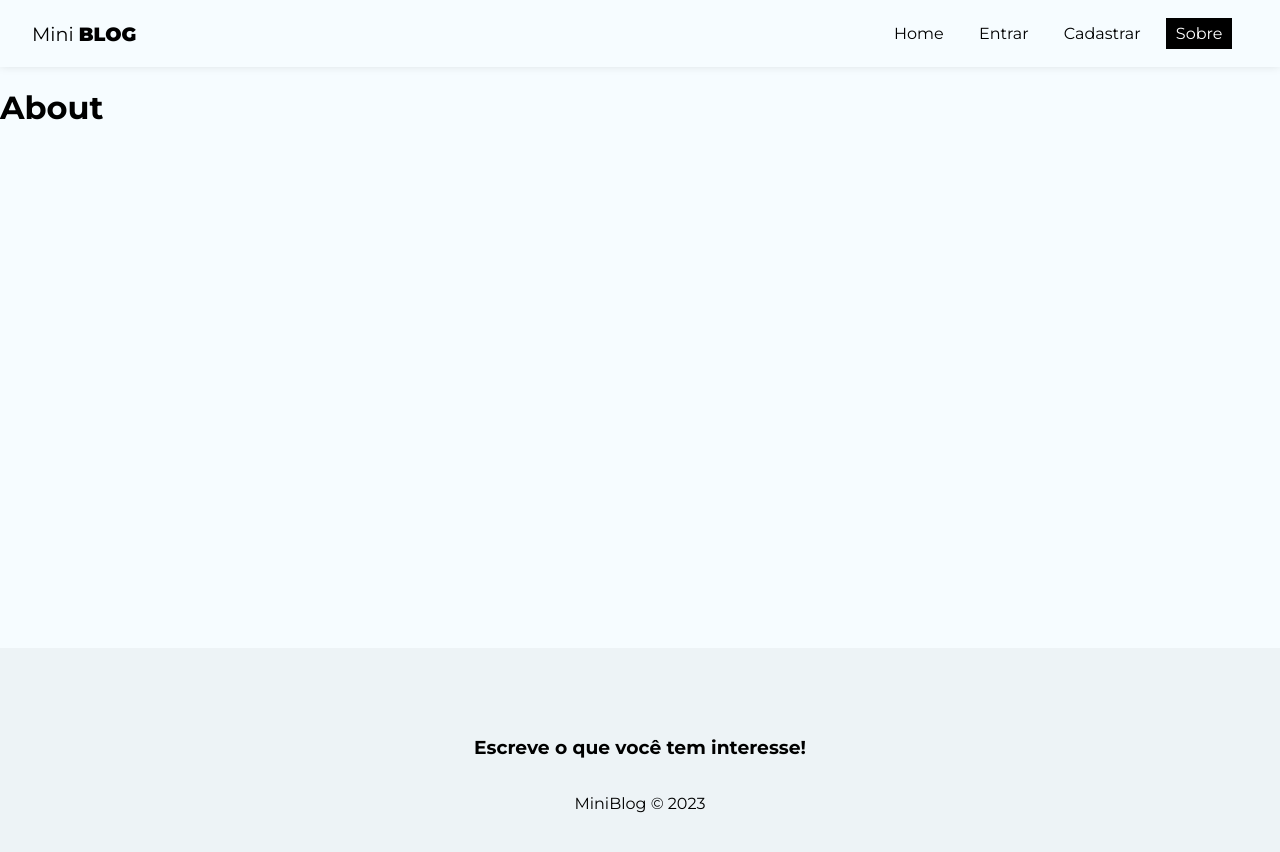
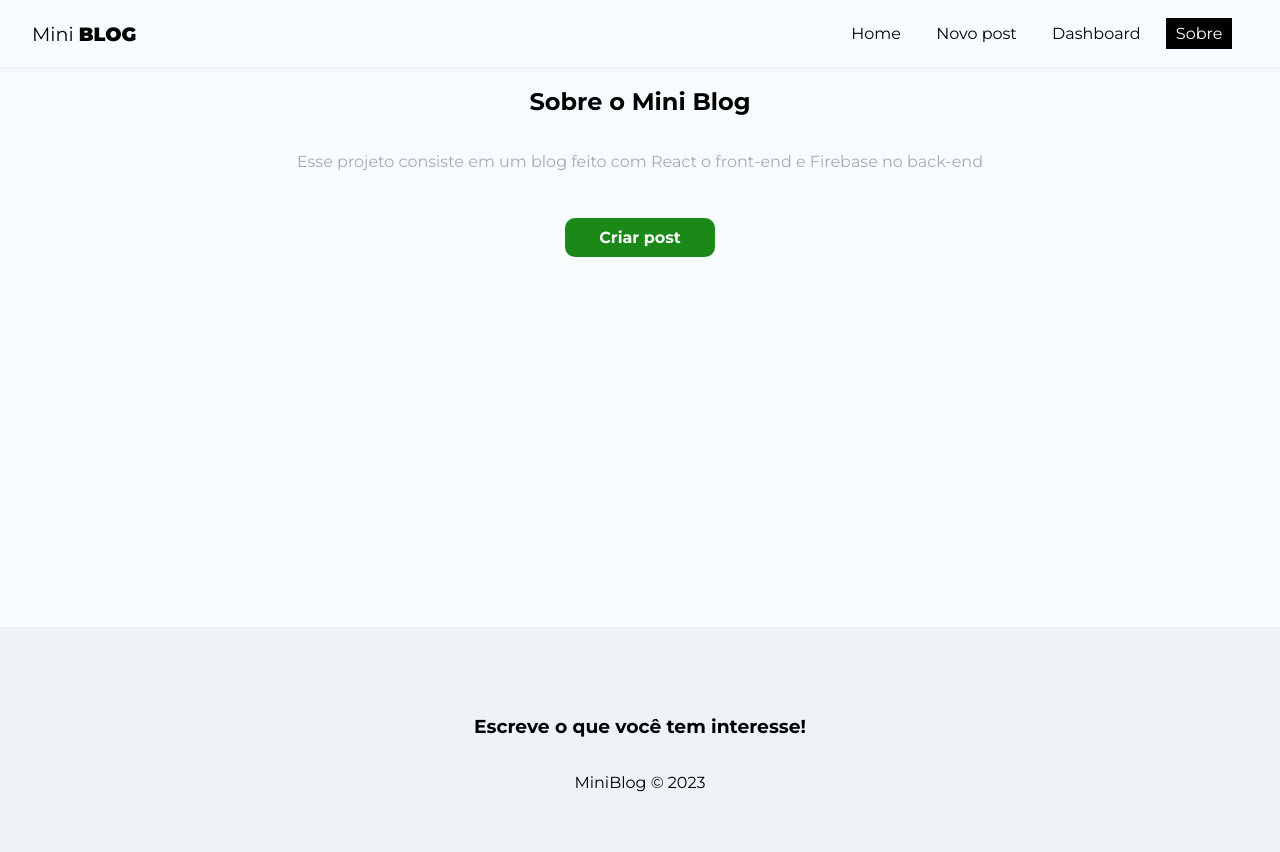
Before and after one commit to felippefsantana/mini-blog, a React (Create React App) app: page /about in a window 1280 px wide. Shown: the top 852 px of the page. Built offline with nearby package versions, Linux system fonts and the light colour scheme; no server answers; sample sign-in values are in the browser's storage.

Commit message:
authenticated routes and page about

```diff
--- a/src/App.js
+++ b/src/App.js
@@ -19,6 +19,8 @@
 import Footer from './components/Footer';
 import Login from './pages/Login/Login';
 import Register from './pages/Register/Register';
+import CreatePost from './pages/CreatePost/CreatePost';
+import Dashboard from './pages/Dashboard/Dashboard';
 
 function App() {
   const [user, setUser] = useState(undefined);
@@ -45,8 +47,10 @@
             <Routes>
               <Route path="/" element={<Home />}></Route>
               <Route path="/about" element={<About />}></Route>
-              <Route path="/login" element={<Login />}></Route>
-              <Route path="/register" element={<Register />}></Route>
+              <Route path="/login" element={!user ? <Login /> : <Navigate to="/" />}></Route>
+              <Route path="/register" element={!user ? <Register /> : <Navigate to="/" />}></Route>
+              <Route path="/posts/create" element={user ? <CreatePost /> : <Navigate to="/login" />}></Route>
+              <Route path="/dashboard" element={user ? <Dashboard /> : <Navigate to="/login" />}></Route>
             </Routes>
           </div>
           <Footer />
--- a/src/components/Navbar.js
+++ b/src/components/Navbar.js
@@ -1,8 +1,12 @@
 import styles from './Navbar.module.css';
 
 import { NavLink } from 'react-router-dom';
+import { useAuthentication } from '../hooks/useAtuhentication';
+import { useAuthValue } from '../contexts/AuthContext';
 
 const Navbar = () => {
+  const { user } = useAuthValue();
+
   return (
     <nav className={styles.navbar}>
       <NavLink to="/" className={styles.brand}>
@@ -12,12 +16,26 @@
         <li>
           <NavLink to="/" className={({ isActive }) => (isActive ? styles.active : '')}>Home</NavLink>
         </li>
+        {!user && (
+          <>
             <li>
               <NavLink to="/login" className={({ isActive }) => (isActive ? styles.active : '')}>Entrar</NavLink>
             </li>
             <li>
               <NavLink to="/register" className={({ isActive }) => (isActive ? styles.active : '')}>Cadastrar</NavLink>
             </li>
+          </>
+        )}
+        {user && (
+          <>
+            <li>
+              <NavLink to="/posts/create" className={({ isActive }) => (isActive ? styles.active : '')}>Novo post</NavLink>
+            </li>
+            <li>
+              <NavLink to="/dashboard" className={({ isActive }) => (isActive ? styles.active : '')}>Dashboard</NavLink>
+            </li>
+          </>
+        )}
         <li>
           <NavLink to="/about" className={({ isActive }) => (isActive ? styles.active : '')}>Sobre</NavLink>
         </li>
--- a/src/pages/About/About.js
+++ b/src/pages/About/About.js
@@ -1,9 +1,13 @@
 import styles from './About.module.css';
+
+import { Link } from 'react-router-dom';
 
 const About = () => {
   return (
-    <div>
-      <h1>About</h1>
+    <div className={styles.about}>
+      <h2>Sobre o Mini <span>Blog</span></h2>
+      <p>Esse projeto consiste em um blog feito com React o front-end e Firebase no back-end</p>
+      <Link to="/posts/create" className="btn">Criar post</Link>
     </div>
   )
 }
--- a/src/pages/About/About.module.css
+++ b/src/pages/About/About.module.css
@@ -0,0 +1,17 @@
+.about {
+  text-align: center;
+  display: flex;
+  flex-direction: column;
+  align-items: center;
+}
+
+.about p {
+  color: #aaa;
+  margin-bottom: 2em;
+}
+
+.about a {
+  display: block;
+  margin-top: 15px;
+  padding: 10px 15px;
+}
--- /dev/null
+++ b/src/pages/CreatePost/CreatePost.js
@@ -0,0 +1,11 @@
+import styles from './CreatePost.module.css';
+
+const CreatePost = () => {
+  return (
+    <div>
+      <h1>CreatePost</h1>
+    </div>
+  )
+}
+
+export default CreatePost
--- /dev/null
+++ b/src/pages/Dashboard/Dashboard.js
@@ -0,0 +1,11 @@
+import styles from './Dashboard.module.css';
+
+const Dashboard = () => {
+  return (
+    <div>
+      <h1>Dashboard</h1>
+    </div>
+  )
+}
+
+export default Dashboard
```
Also changed, not shown: src/pages/CreatePost/CreatePost.module.css (added), src/pages/Dashboard/Dashboard.module.css (added). Lines whose indentation alone changed are shown as unchanged.
